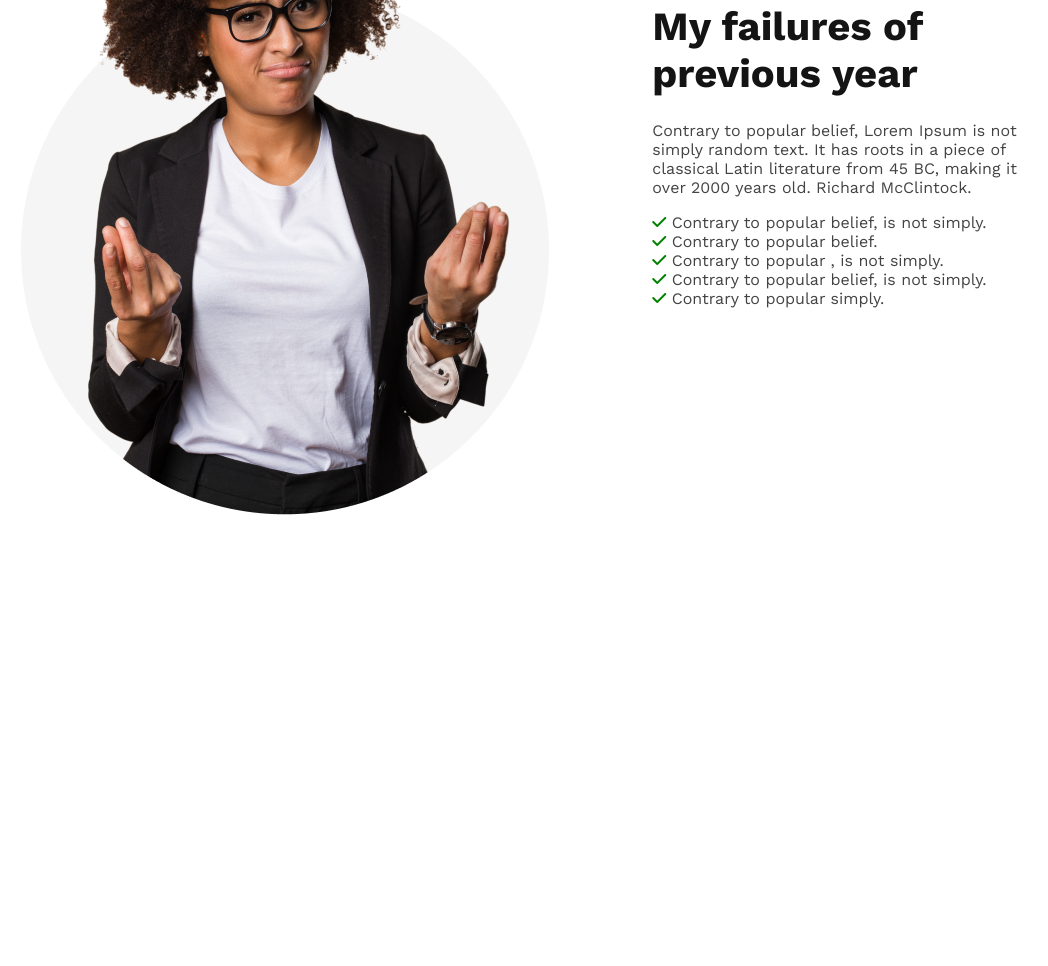
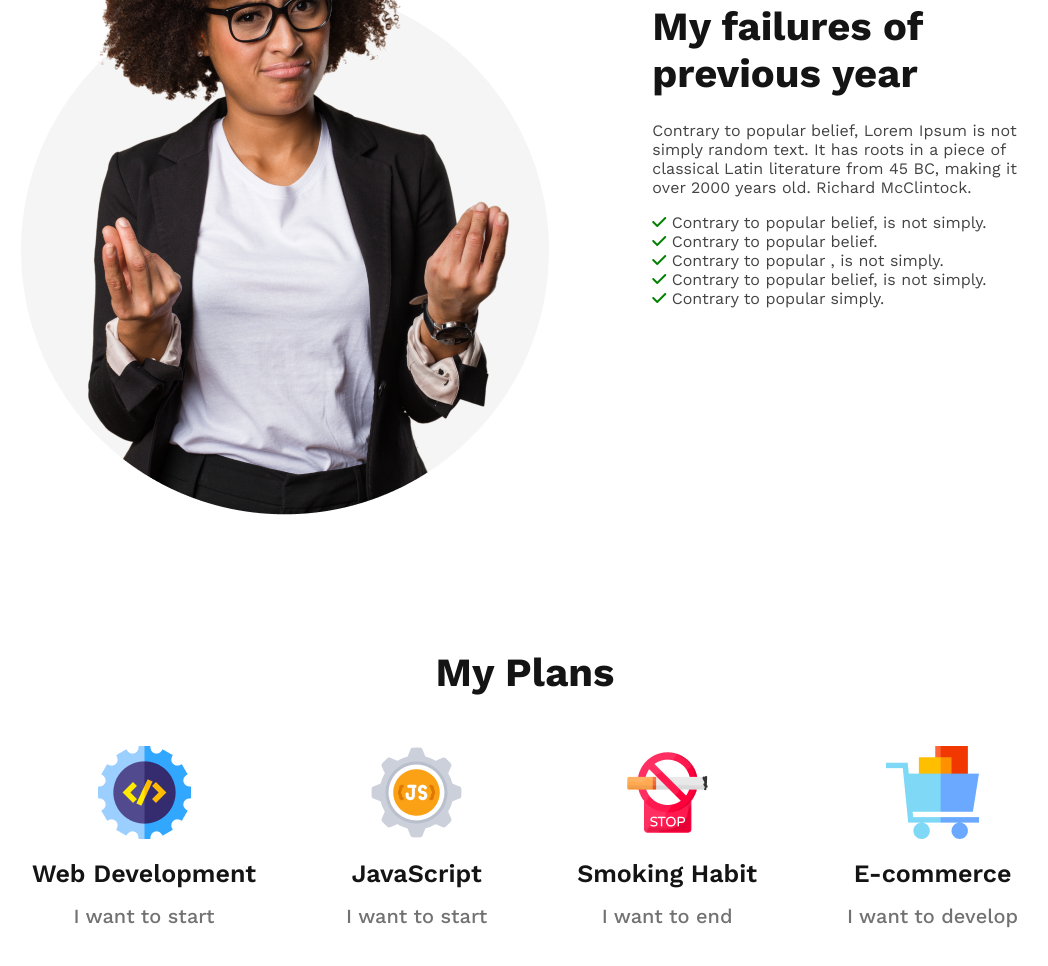
Before and after one commit to emon-hossain1001/New-Year-New-Me, a plain HTML site: page index.html in a window 1280 px wide. Shown: the part 1242-2208 px from the top of the page, without its empty margins (115-1163 px from the left). Before the commit the page ends 1891 px from the top, so only its background shows below. Drawn offline with nearby package versions, Linux system fonts and the light colour scheme.

Commit message:
finished plan section

```diff
--- a/index.html
+++ b/index.html
@@ -39,6 +39,34 @@
                 </ul>
             </div>
         </section>
+        <section class="plan">
+            <h3 class="plans">My Plans</h3>
+            <div class="skills">
+                <div class="skill">
+                    <img src="./images/icons/web.png" alt="">
+                    <h4 class="skill-title">Web Development</h4>
+                    <p class="skill-description">I want to start</p>
+                </div>
+                <div class="skill">
+                    <img src="./images/icons/js.png" alt="">
+                    <h4 class="skill-title">JavaScript</h4>
+                    <p class="skill-description">I want to start</p>
+                </div>
+                <div class="skill">
+                    <img src="./images/icons/smoke.png" alt="">
+                    <h4 class="skill-title">Smoking Habit</h4>
+                    <p class="skill-description">I want to end</p>
+                </div>
+                <div class="skill">
+                    <img src="./images/icons/ecom.png" alt="">
+                    <h4 class="skill-title">E-commerce</h4>
+                    <p class="skill-description">I want to develop</p>
+                </div>
+            </div>
+        </section>
+        <section class="time">
+            <div class="time-info"></div>
+        </section>
     </main>
     <footer></footer>
   </body>
--- a/style.css
+++ b/style.css
@@ -93,3 +93,39 @@ main {
     font-weight: 400;
     list-style: none;
 }
+
+/* plan section */
+.plan {
+    margin-bottom: 130px;
+}
+.plans {
+    color: rgb(21, 20, 20);
+    font-size: 40px;
+    font-weight: 700;
+    text-align: center;
+    margin-bottom: 50px;
+}
+
+.skills {
+    display: flex;
+    gap: 90px;
+    justify-content: center;
+}
+
+.skill {
+    text-align: center;
+}
+
+.skill-title {
+    color: rgb(21, 20, 20);
+    font-size: 25px;
+    font-weight: 600;
+    margin-top: 16px;
+    margin-bottom: 16px;
+}
+
+.skill-description {
+    color: rgb(115, 114, 114);
+    font-size: 20px;
+    font-weight: 500;
+}
```
